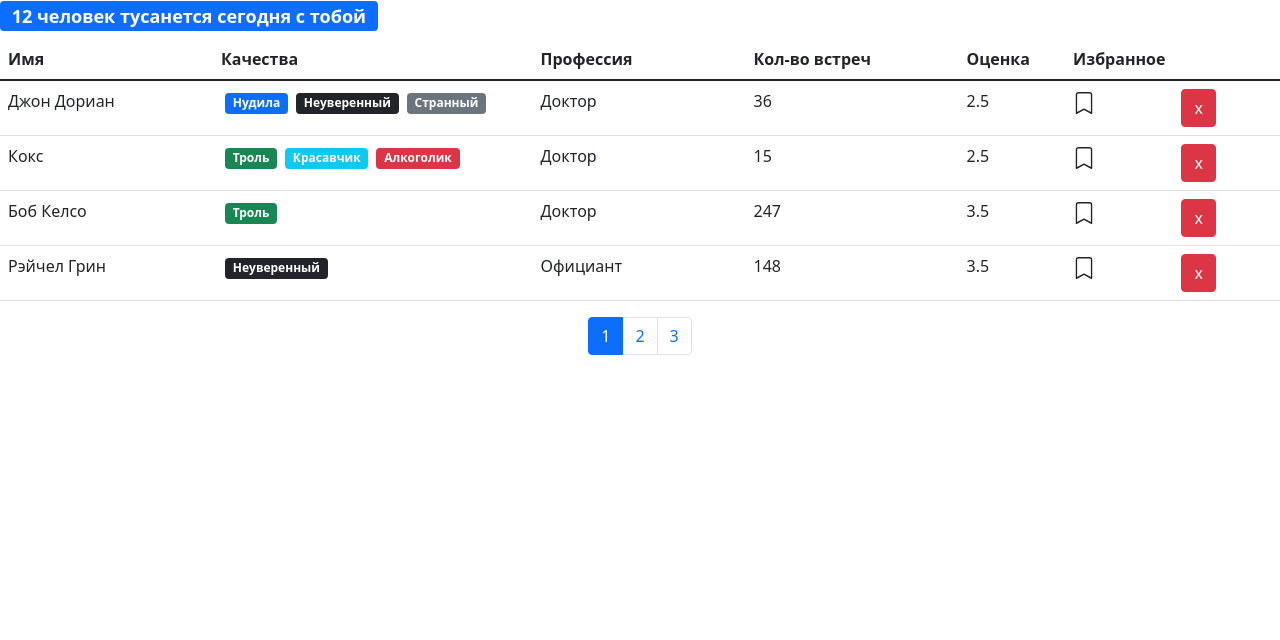
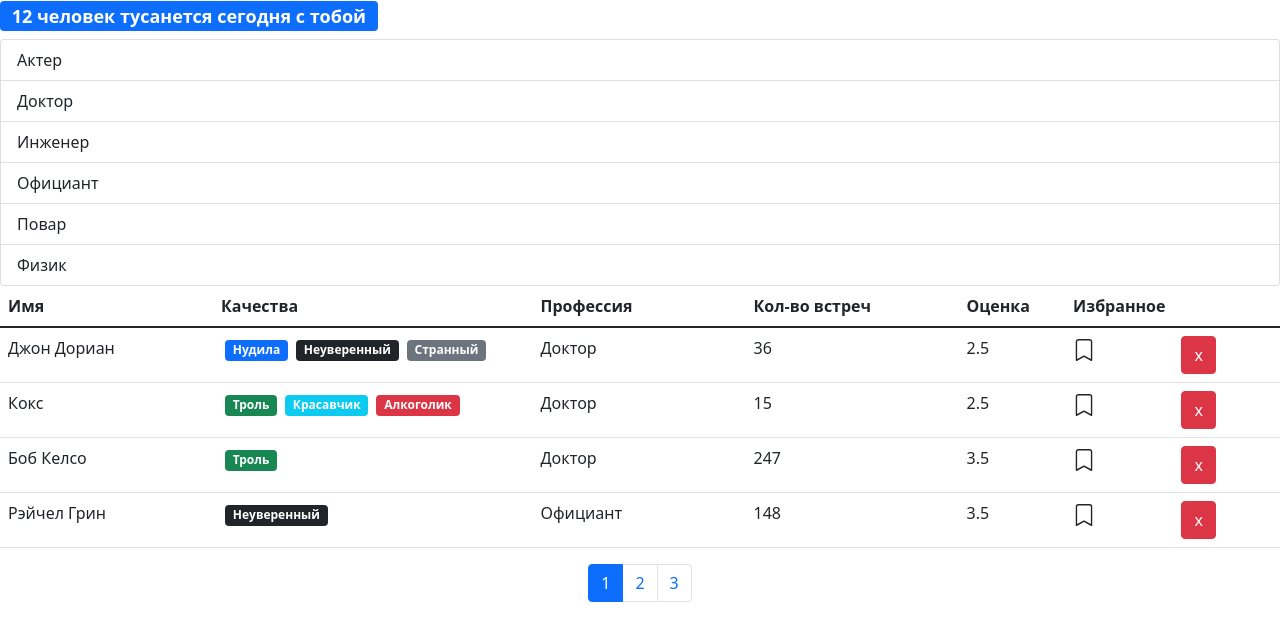
Before and after one commit to egolegegit/2_Frontend_lesson_2_1, a React (Create React App) app: page / in a window 1280 px wide. Shown: the top 640 px of the page. Built offline with nearby package versions, Linux system fonts and the light colour scheme.

Commit message:
module_2 lesson_5 point_5

```diff
--- /dev/null
+++ b/src/app/api/fake.api/professions.api.js
@@ -0,0 +1,19 @@
+export const professions = {
+  doctor: { _id: '67rdca3eeb7f6fgeed471818', name: 'Доктор' },
+  waiter: { _id: '67rdca3eeb7f6fgeed471820', name: 'Официант' },
+  physics: { _id: '67rdca3eeb7f6fgeed471814', name: 'Физик' },
+  engineer: { _id: '67rdca3eeb7f6fgeed471822', name: 'Инженер' },
+  actor: { _id: '67rdca3eeb7f6fgeed471824', name: 'Актер' },
+  cook: { _id: '67rdca3eeb7f6fgeed471829', name: 'Повар' },
+}
+
+const fetchAll = () =>
+  new Promise((resolve) => {
+    window.setTimeout(() => {
+      resolve(professions)
+    }, 2000)
+  })
+
+export default {
+  fetchAll,
+}
--- a/src/app/api/fake.api/user.api.js
+++ b/src/app/api/fake.api/user.api.js
@@ -1,11 +1,5 @@
-const professions = {
-  doctor: { _id: '67rdca3eeb7f6fgeed471818', name: 'Доктор' },
-  waiter: { _id: '67rdca3eeb7f6fgeed471820', name: 'Официант' },
-  physics: { _id: '67rdca3eeb7f6fgeed471814', name: 'Физик' },
-  engineer: { _id: '67rdca3eeb7f6fgeed471822', name: 'Инженер' },
-  actor: { _id: '67rdca3eeb7f6fgeed471824', name: 'Актер' },
-  cook: { _id: '67rdca3eeb7f6fgeed471829', name: 'Повар' },
-}
+import { professions } from './professions.api'
+
 const qualities = {
   tedious: {
     _id: '67rdca3eeb7f6fgeed471198',
@@ -133,6 +127,7 @@
     rate: 5,
   },
 ]
+
 export function fetchAll() {
   return users
 }
--- a/src/app/api/index.js
+++ b/src/app/api/index.js
@@ -1,5 +1,8 @@
 import * as users from './fake.api/user.api'
+import professions from './fake.api/professions.api'
+
 const API = {
   users,
+  professions,
 }
 export default API
--- a/src/app/components/bookmark.jsx
+++ b/src/app/components/bookmark.jsx
@@ -31,7 +31,11 @@
     )
   }
 
-  return <div onClick={() => ontoogleBookmark(id)}>{renderBookmark()}</div>
+  return (
+    <div onClick={() => ontoogleBookmark(id)} role="button">
+      {renderBookmark()}
+    </div>
+  )
 }
 
 Bookmark.propTypes = {
--- /dev/null
+++ b/src/app/components/groupList.jsx
@@ -0,0 +1,55 @@
+import React from 'react'
+import PropTypes from 'prop-types'
+
+const GroupList = ({
+  items,
+  valueProperty,
+  contentProperty,
+  onitemSelect,
+  selectedItem,
+}) => {
+  const sortItems = Object.keys(items).sort((a, b) => {
+    const nameA = items[a].name.toLowerCase()
+    const nameB = items[b].name.toLowerCase()
+    if (nameA < nameB) {
+      return -1
+    }
+
+    if (nameA > nameB) {
+      return 1
+    }
+    return 0
+  })
+
+  return (
+    <ul className="list-group">
+      {sortItems.map((item) => (
+        <li
+          key={items[item][valueProperty]}
+          className={
+            'list-group-item' + (items[item] === selectedItem ? ' active' : '')
+          }
+          onClick={() => onitemSelect(items[item])}
+          role="button"
+        >
+          {items[item][contentProperty]}
+        </li>
+      ))}
+    </ul>
+  )
+}
+
+GroupList.defaultProps = {
+  valueProperty: '_id',
+  contentProperty: 'name',
+}
+
+GroupList.propTypes = {
+  items: PropTypes.object.isRequired,
+  valueProperty: PropTypes.string.isRequired,
+  contentProperty: PropTypes.string.isRequired,
+  onitemSelect: PropTypes.func,
+  selectedItem: PropTypes.object,
+}
+
+export default GroupList
--- a/src/app/components/pagination.jsx
+++ b/src/app/components/pagination.jsx
@@ -19,6 +19,7 @@
             key={i}
             className={'page-item ' + (page === currentPage ? 'active' : '')}
             onClick={() => onPageChange(page)}
+            role="button"
           >
             <a className="page-link">{page}</a>
           </li>
--- a/src/app/components/users.jsx
+++ b/src/app/components/users.jsx
@@ -1,15 +1,27 @@
-import React, { useState } from 'react'
+import React, { useState, useEffect } from 'react'
 import PropTypes from 'prop-types'
 import { swap } from '../utils/utils'
 import User from './user'
 import Pagination from './pagination'
 import paginate from '../utils/paginate'
+import GroupList from './groupList'
+import api from '../api'
 
 const Users = ({ users, ...rest }) => {
   const pageSize = 4
   const userCount = users.length
   const pageCount = Math.ceil(userCount / pageSize)
   const [currentPage, setCurrentPage] = useState(1)
+  const [professions, setProfessions] = useState()
+  const [selectedProf, setSelectedProf] = useState()
+
+  useEffect(() => {
+    api.professions.fetchAll().then((data) => setProfessions(data))
+  }, [])
+
+  const handleProfessionsSelect = (item) => {
+    setSelectedProf(item)
+  }
 
   const theadTrasnlate = {
     name: 'Имя',
@@ -36,6 +48,16 @@
   const renderTables = () => {
     return (
       <>
+        {professions && (
+          <GroupList
+            items={professions}
+            onitemSelect={handleProfessionsSelect}
+            selectedItem={selectedProf}
+            // valueProperty='_id'
+            // contentProperty='name'
+          />
+        )}
+
         {userCount > 0 && (
           <table className="table table-hover">
             <thead>
```
Also changed, not shown: .eslintrc.js.
